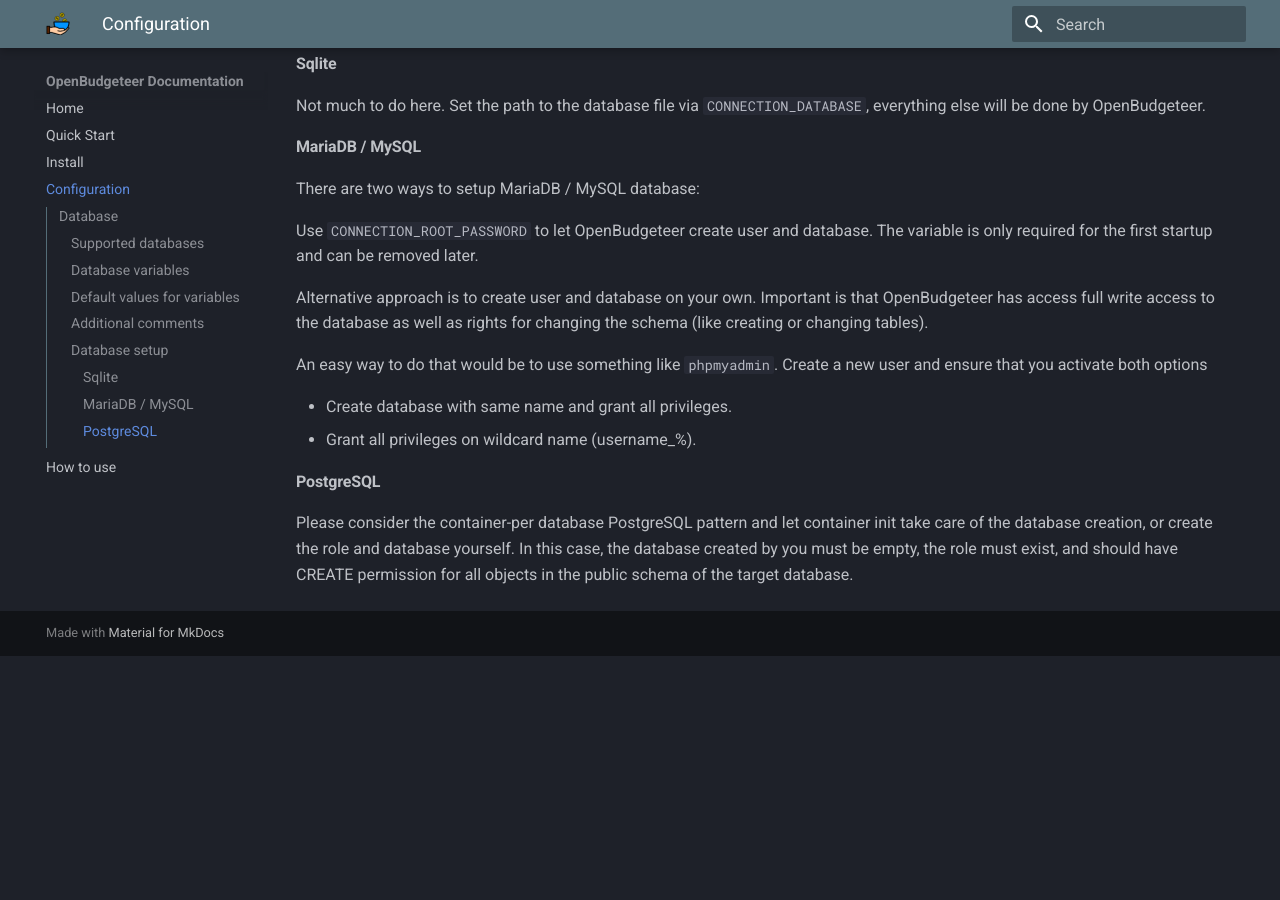
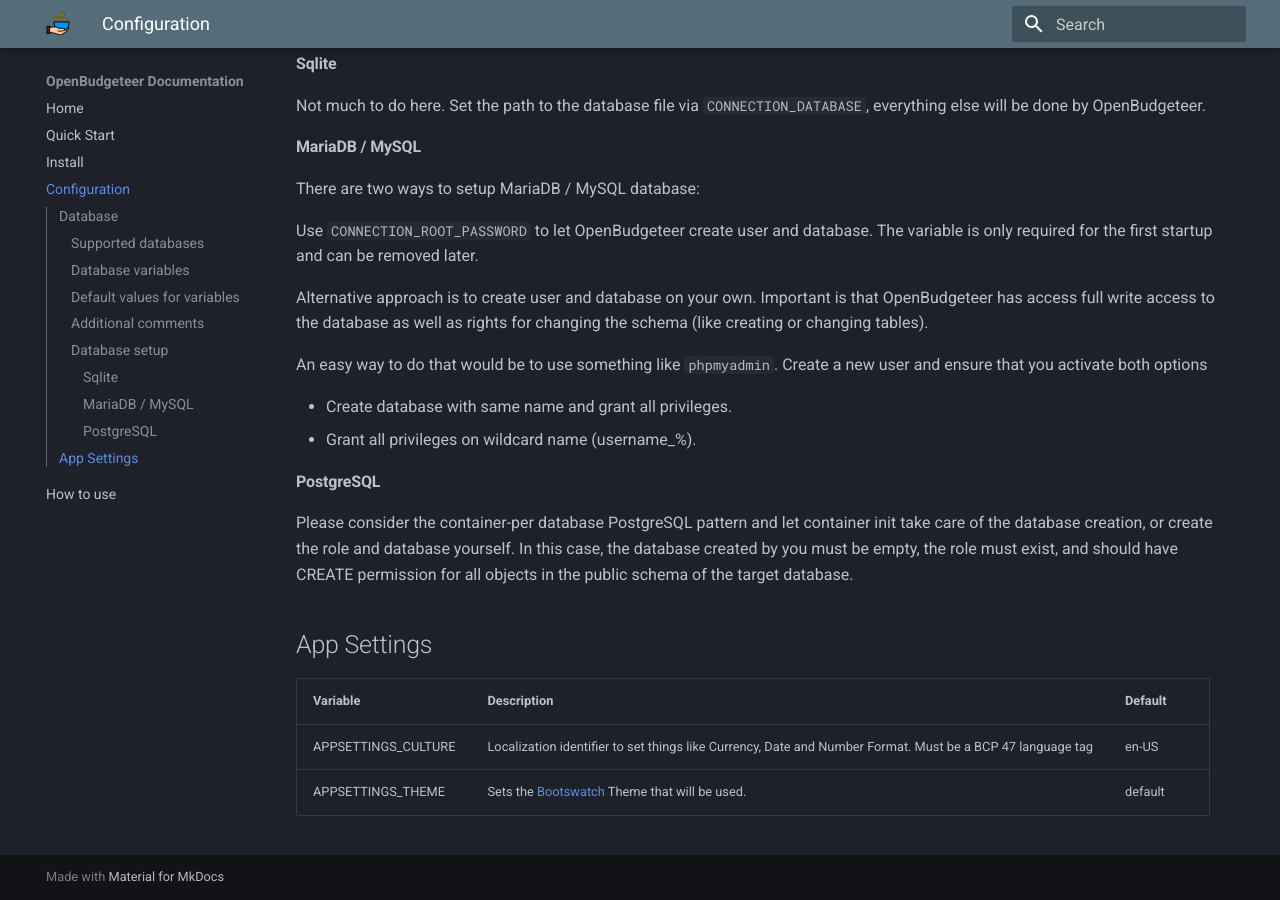
Before and after one commit to TheAxelander/theaxelander.github.io, an MkDocs documentation site: the page built from docs/config.md, in a window 1280 px wide and 900 px high, scrolled down 2340 px. Built offline with MkDocs 1.6.1 and Material for MkDocs 9.7.7, drawn with Linux system fonts in a browser that asks for light colours; the version menu is left out; before the commit the page ends 2996 px from its top, so only the background shows below that.

Commit message:
Restore missing documentation for App Settings

```diff
--- a/docs/config.md
+++ b/docs/config.md
@@ -78,3 +78,10 @@ An easy way to do that would be to use something like `phpmyadmin`. Create a new
 #### PostgreSQL
 
 Please consider the container-per database PostgreSQL pattern and let container init take care of the database creation, or create the role and database yourself. In this case, the database created by you must be empty, the role must exist, and should have CREATE permission for all objects in the public schema of the target database.
+
+## App Settings
+
+| Variable            | Description                                                                                                | Default                 |
+|---------------------|------------------------------------------------------------------------------------------------------------|-------------------------|
+| APPSETTINGS_CULTURE | Localization identifier to set things like Currency, Date and Number Format. Must be a BCP 47 language tag | en-US                   |
+| APPSETTINGS_THEME   | Sets the [Bootswatch](https://bootswatch.com) Theme that will be used.                                     | default                 |
```
